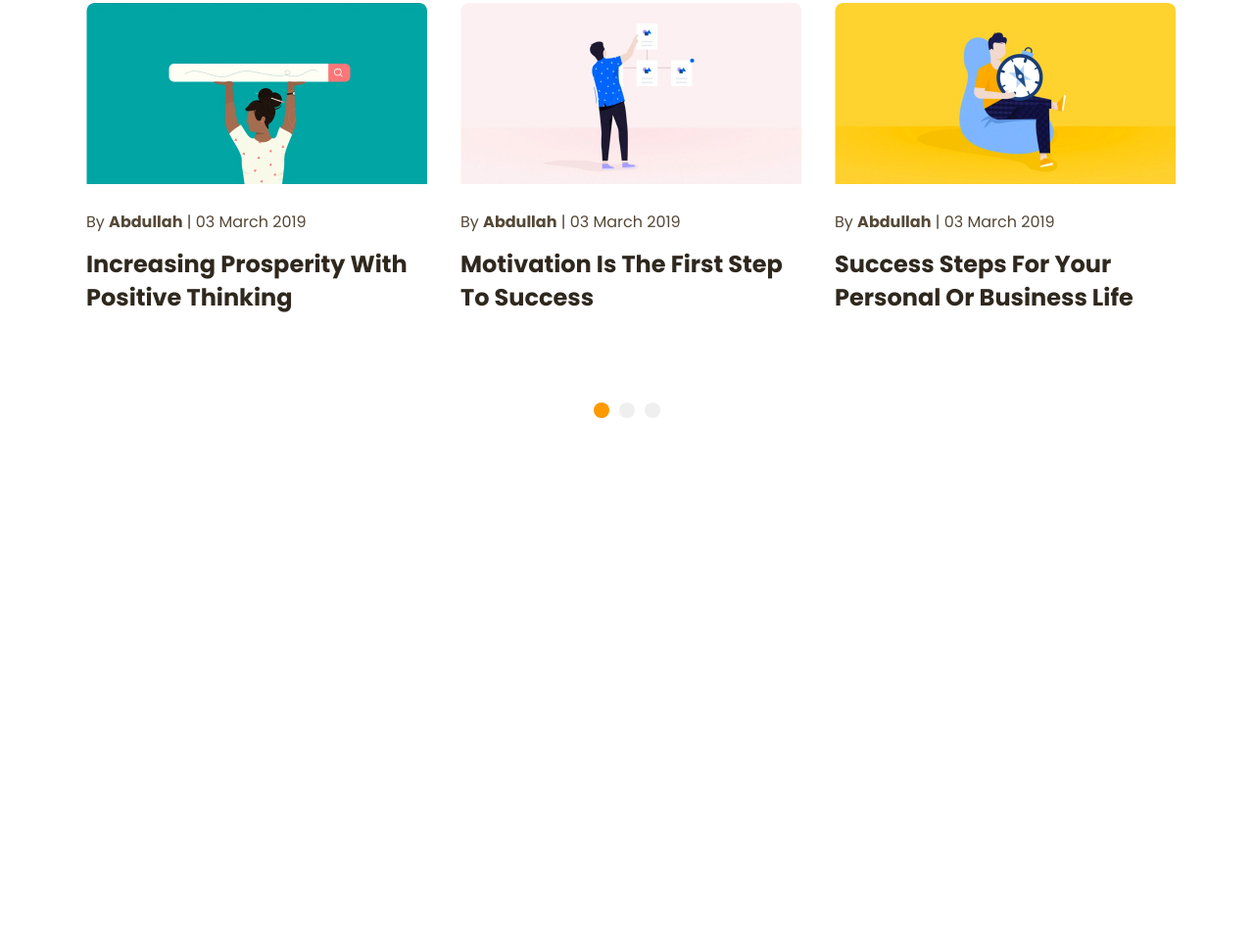
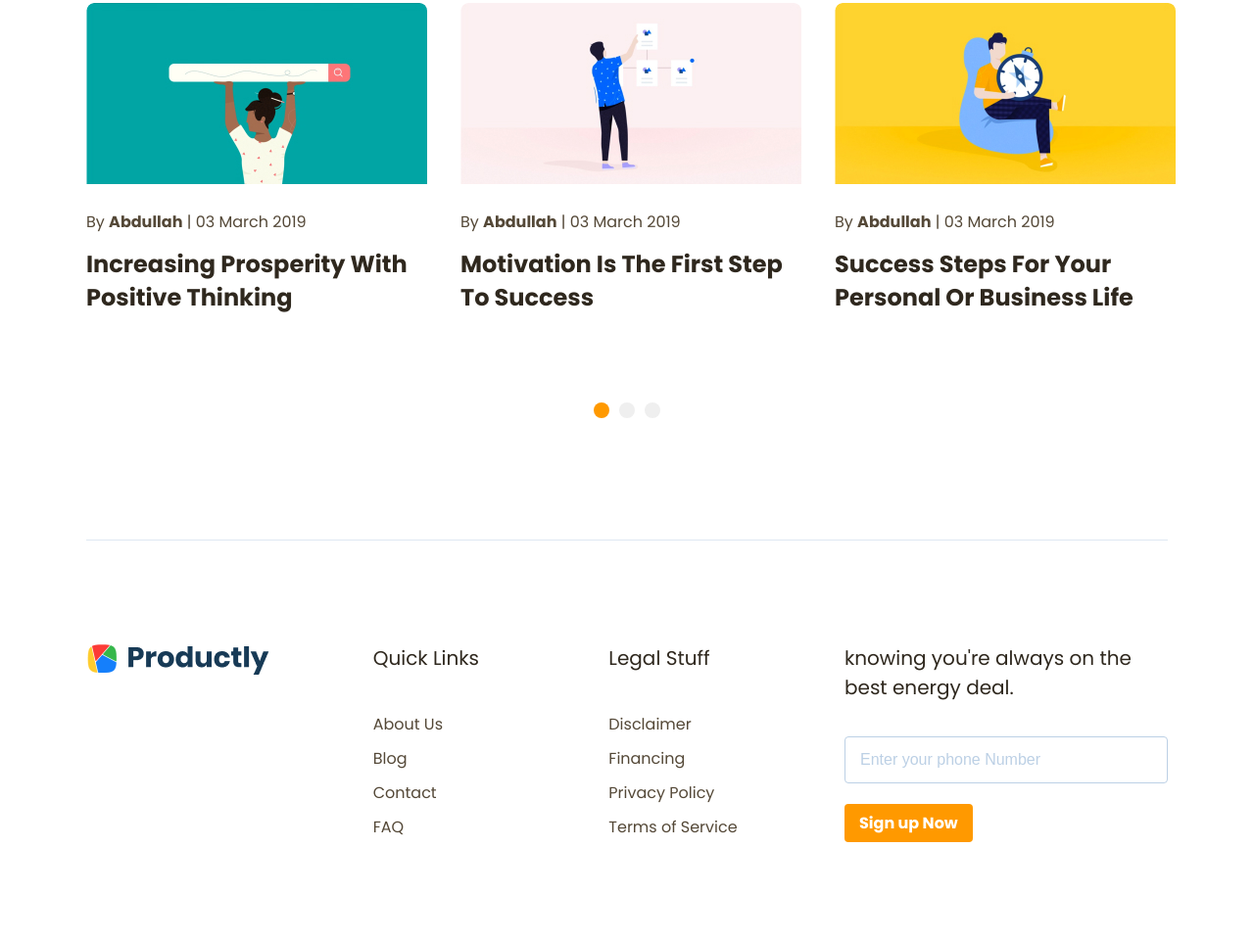
Before and after one commit to kholiavkoi/kholiavkoi.github.io, a plain HTML site: page productly/start/index.html in a window 1280 px wide. Shown: the part 4526-5488 px from the top of the page at 98% size. Before the commit the page ends 5077 px from the top, so only its background shows below. Drawn offline with nearby package versions, Linux system fonts and the light colour scheme.

Commit message:
uncomment

```diff
--- a/productly/start/index.html
+++ b/productly/start/index.html
@@ -366,7 +366,7 @@
     </div>
   </section>
 
-  <!-- <footer class="footer">
+  <footer class="footer">
     <div class="container">
       <div class="footer__inner">
         <a href="#" class="logo">
@@ -443,7 +443,7 @@
 
       </div>
     </div>
-  </footer> -->
+  </footer>
 
 
 
```
Also changed, not shown: Tesla/index.html (+2 -2 lines).
